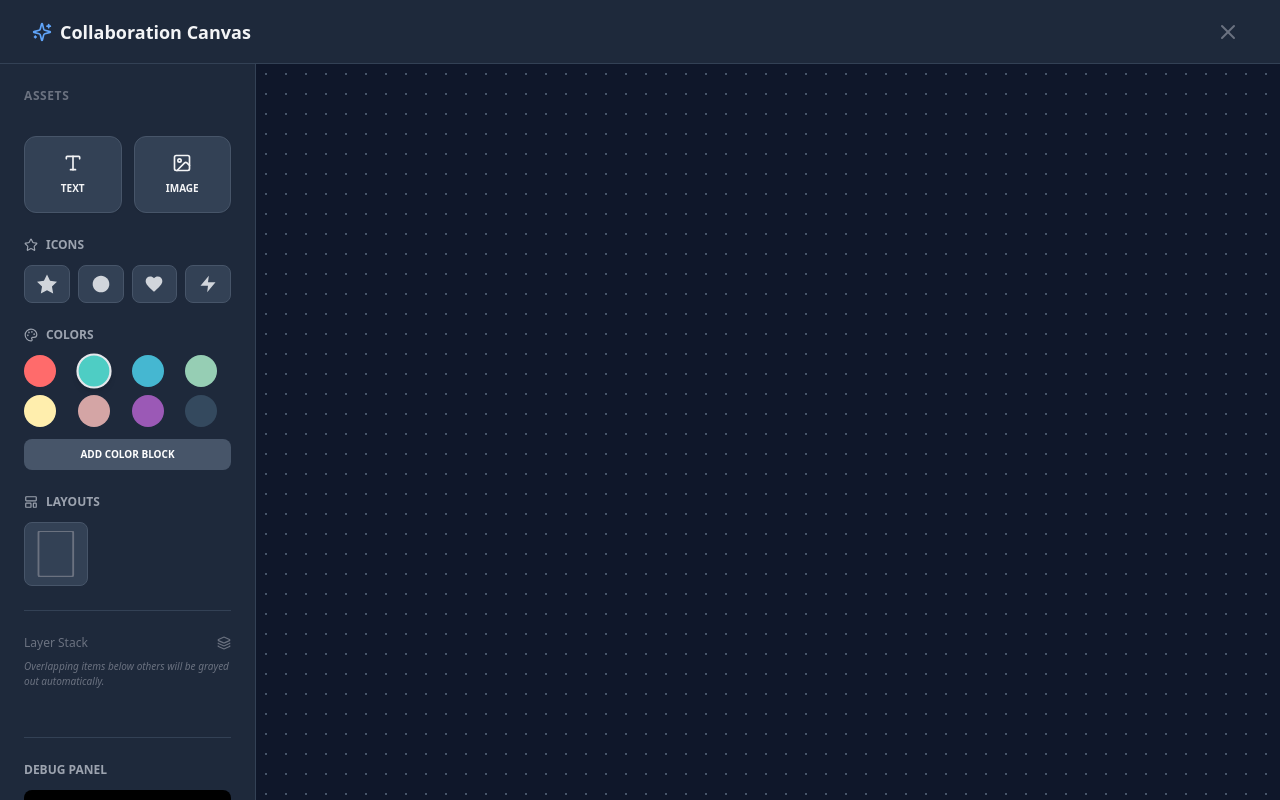
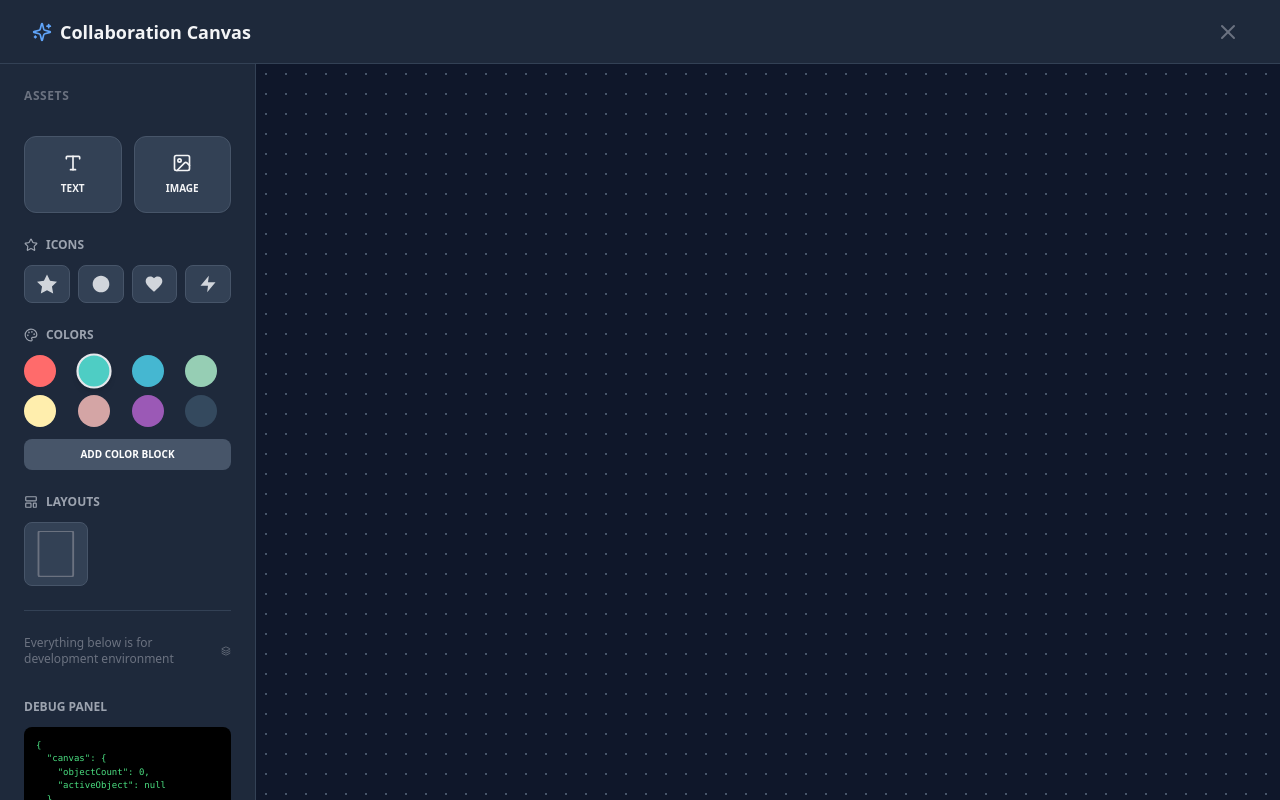
Before and after one commit to snighut/collaboration-app, a Next.js app: page / in a window 1280 px wide. Both pictures are taken after a click on the button "Launch Collaboration Tool". Shown: the part 7363-8163 px from the top of the page. Built offline with nearby package versions, Linux system fonts and the light colour scheme.

Commit message:
code: fixing text asset double clicks and single clicks related logic

```diff
--- a/components/CanvasTool.tsx
+++ b/components/CanvasTool.tsx
@@ -179,34 +179,71 @@ const CanvasTool: React.FC = () => {
 
         <div className="pt-6 border-t border-gray-200 dark:border-slate-700">
           <div className="flex items-center justify-between mb-2">
-             <span className="text-xs text-gray-400 dark:text-gray-500">Layer Stack</span>
+             <span className="text-xs text-gray-400 dark:text-gray-500">Everything below is for development environment</span>
              <Layers size={14} className="text-gray-400 dark:text-gray-500" />
           </div>
-          <p className="text-[10px] text-gray-400 dark:text-gray-500 italic">
-            Overlapping items below others will be grayed out automatically.
-          </p>
         </div>
 
-        <div className="mt-6 pt-6 border-t border-gray-200 dark:border-slate-700">
+        <div className="order-t border-gray-200 dark:border-slate-700">
           <h4 className="text-xs font-bold text-gray-500 dark:text-gray-400 mb-3">
             DEBUG PANEL
           </h4>
           <pre className="text-[9px] bg-gray-900 dark:bg-black text-green-400 p-3 rounded-lg overflow-auto max-h-48 font-mono">
-{`{
-  "canvas": {
-    "objectCount": ${objects.length},
-    "activeObjectId": ${activeId ? `"${activeId}"` : 'null'}
-  },
-  "system": {
-    "platform": "web",
-    "darkMode": true,
-    "timestamp": "${new Date().toISOString()}"
-  },
-  "debug": {
-    "message": "Canvas state tracking",
-    "status": "active"
+{(() => {
+  const activeObj = objects.find(obj => obj.id === activeId);
+  if (!activeObj) {
+    return JSON.stringify({
+      canvas: {
+        objectCount: objects.length,
+        activeObject: null
+      },
+      message: "No object selected"
+    }, null, 2);
   }
-}`}
+
+  const debugInfo: any = {
+    type: activeObj.type,
+    id: activeObj.id,
+    position: {
+      x: Math.round(activeObj.x),
+      y: Math.round(activeObj.y)
+    },
+    dimensions: {
+      width: Math.round(activeObj.width),
+      height: Math.round(activeObj.height)
+    },
+    zIndex: activeObj.zIndex
+  };
+
+  if (activeObj.type === 'text') {
+    debugInfo.text = {
+      content: activeObj.content,
+      length: activeObj.content.length,
+      cursorPosition: activeObj.cursorPosition ?? 0,
+      fontSize: activeObj.fontSize || 14,
+      fontStyle: activeObj.fontStyle || 'normal',
+      color: activeObj.color
+    };
+  } else if (activeObj.type === 'image') {
+    debugInfo.image = {
+      url: activeObj.content,
+      dimensions: `${Math.round(activeObj.width)}x${Math.round(activeObj.height)}`
+    };
+  } else if (activeObj.type === 'svg') {
+    debugInfo.svg = {
+      pathLength: activeObj.content.length,
+      color: activeObj.color
+    };
+  } else if (activeObj.type === 'color') {
+    debugInfo.color = {
+      value: activeObj.color,
+      borderColor: activeObj.borderColor,
+      borderWidth: activeObj.borderWidth
+    };
+  }
+
+  return JSON.stringify(debugInfo, null, 2);
+})()}
           </pre>
         </div>
       </aside>
--- a/components/DraggableObject.tsx
+++ b/components/DraggableObject.tsx
@@ -40,6 +40,12 @@ const DraggableObject: React.FC<DraggableObjectProps> = ({
       e.stopPropagation();
       setIsEditingText(true);
       onSelect();
+      // Focus the textarea after state update
+      setTimeout(() => {
+        if (textareaRef.current) {
+          textareaRef.current.focus();
+        }
+      }, 0);
     }
   };
 
@@ -128,6 +134,19 @@ const DraggableObject: React.FC<DraggableObjectProps> = ({
     };
   }, [isDragging, handleMouseMove, handleMouseUp, handleTouchMove, handleTouchEnd]);
 
+  // Auto-focus text objects when they become active and have default content
+  useEffect(() => {
+    if (obj.type === 'text' && active && obj.content === 'New Text Idea' && !isEditingText) {
+      setIsEditingText(true);
+      setTimeout(() => {
+        if (textareaRef.current) {
+          textareaRef.current.focus();
+          textareaRef.current.select(); // Select all text for easy replacement
+        }
+      }, 0);
+    }
+  }, [obj.type, active, obj.content, isEditingText]);
+
   const baseClasses = `absolute cursor-move select-none transition-[filter,opacity] duration-300 ${active ? 'ring-2 ring-blue-500 shadow-xl z-[100]' : 'shadow-md'}`;
   const grayedClasses = isGrayedOut && !active ? 'opacity-40 grayscale blur-[1px]' : 'opacity-100 grayscale-0 blur-0';
 
@@ -143,20 +162,12 @@ const DraggableObject: React.FC<DraggableObjectProps> = ({
             onBlur={() => setIsEditingText(false)}
             readOnly={!isEditingText}
             placeholder="Double-click to edit"
-            onFocus={(e) => {
-              // Preserve cursor position on focus
-              if (isEditingText) {
-                const target = e.target as HTMLTextAreaElement;
-                const cursorPos = target.selectionStart;
-                setTimeout(() => {
-                  target.setSelectionRange(cursorPos, cursorPos);
-                }, 0);
-              }
-            }}
             style={{
               color: obj.color,
               cursor: isEditingText ? 'text' : 'move',
-              pointerEvents: isEditingText ? 'auto' : 'none'
+              pointerEvents: isEditingText ? 'auto' : 'none',
+              fontSize: obj.fontSize ? `${obj.fontSize}px` : '14px',
+              fontStyle: obj.fontStyle || 'normal'
             }}
           />
         );
--- a/types.ts
+++ b/types.ts
@@ -22,6 +22,9 @@ export interface CanvasObject {
   zIndex: number;
   borderColor?: string;
   borderWidth?: number;
+  cursorPosition?: number;
+  fontSize?: number;
+  fontStyle?: string;
 }
 
 export interface YearRange {
```
